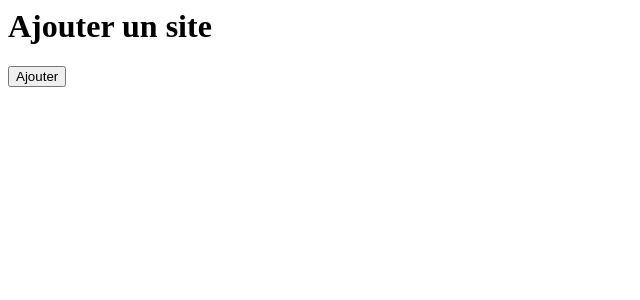
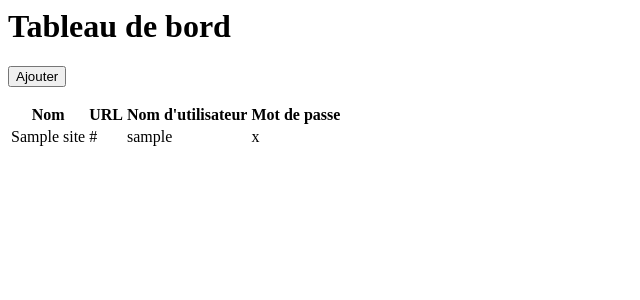
Before and after one commit to Tweentyy/b3-c3-django-comte-kunakey-mercier, a Django app: page / in a window 1280 px wide. Shown: the top 300 px of the page, without its empty margins (0-640 px from the left). Run offline with Django 5.2, Linux system fonts and the light colour scheme; tables that the repository leaves empty hold one stand-in row (values such as "Sample post").

Commit message:
add: display all sites

```diff
--- a/PasswordManager/templates/index.html
+++ b/PasswordManager/templates/index.html
@@ -1,7 +1,28 @@
-<h1>Ajouter un site</h1>
+<h1>Tableau de bord</h1>
 
 <form method="post" action="{% url 'add_site' %}">
     {% csrf_token %}
     {{ form.as_p }}
     <button type="submit">Ajouter</button>
 </form>
+
+<table>
+        <thead>
+        <tr>
+            <th>Nom</th>
+            <th>URL</th>
+            <th>Nom d'utilisateur</th>
+            <th>Mot de passe</th>
+        </tr>
+        </thead>
+        <tbody>
+        {% for site in sites %}
+            <tr>
+                <td>{{ site.name }}</td>
+                <td>{{ site.url }}</td>
+                <td>{{ site.username }}</td>
+                <td>{{ site.password }}</td>
+            </tr>
+        {% endfor %}
+        </tbody>
+    </table>
```
